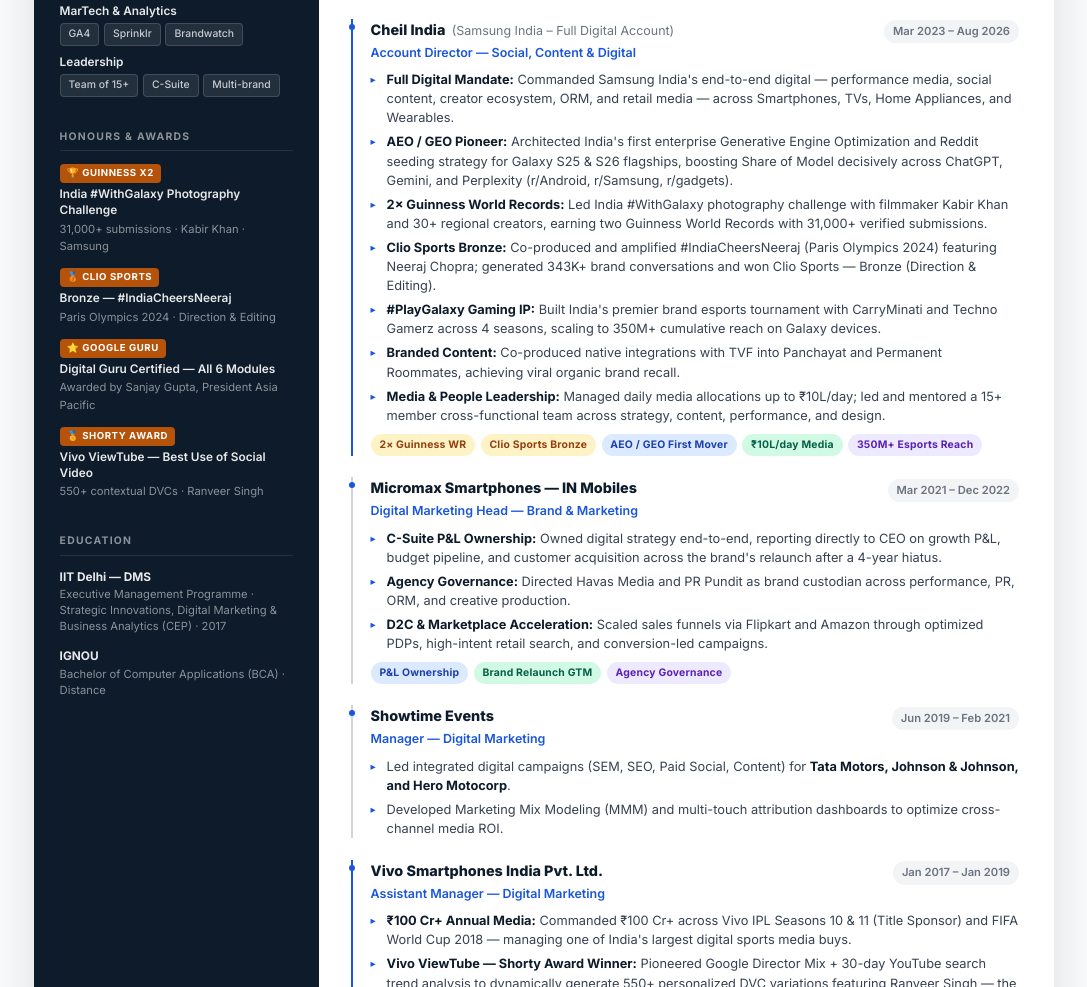
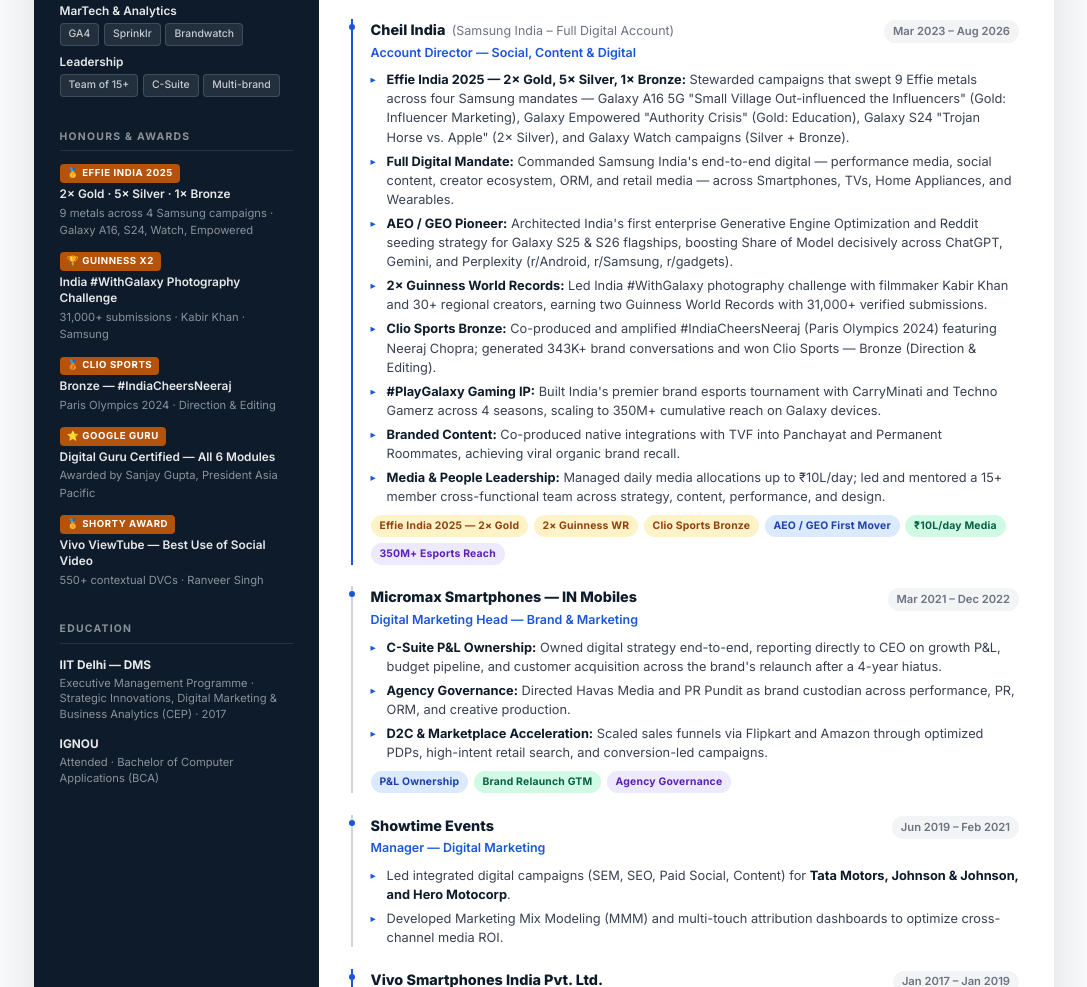
Before and after one commit to anshuseth007-ops/portfolio, a plain HTML site: page resume/index.html in a window 1280 px wide. Shown: the part 843-1830 px from the top of the page, without its empty margins (96-1183 px from the left). Drawn offline with Linux system fonts and the light colour scheme.

Commit message:
feat: add Effie India 2025 (2G/5S/1B), fix IGNOU to Attended

```diff
--- a/resume/index.html
+++ b/resume/index.html
@@ -519,6 +519,11 @@
       <div class="sb-label">Honours &amp; Awards</div>
       <div class="award-list">
         <div class="award-entry">
+          <span class="award-badge">🥇 Effie India 2025</span>
+          <div class="award-title">2× Gold · 5× Silver · 1× Bronze</div>
+          <div class="award-sub">9 metals across 4 Samsung campaigns · Galaxy A16, S24, Watch, Empowered</div>
+        </div>
+        <div class="award-entry">
           <span class="award-badge">🏆 Guinness x2</span>
           <div class="award-title">India #WithGalaxy Photography Challenge</div>
           <div class="award-sub">31,000+ submissions · Kabir Khan · Samsung</div>
@@ -551,7 +556,7 @@
         </div>
         <div class="edu-entry">
           <div class="edu-school">IGNOU</div>
-          <div class="edu-degree">Bachelor of Computer Applications (BCA) · Distance</div>
+          <div class="edu-degree">Attended · Bachelor of Computer Applications (BCA)</div>
         </div>
       </div>
     </div>
@@ -631,6 +636,7 @@
             <div class="exp-date">Mar 2023 – Aug 2026</div>
           </div>
           <ul class="exp-bullets">
+            <li><strong>Effie India 2025 — 2× Gold, 5× Silver, 1× Bronze:</strong> Stewarded campaigns that swept 9 Effie metals across four Samsung mandates — Galaxy A16 5G "Small Village Out-influenced the Influencers" (Gold: Influencer Marketing), Galaxy Empowered "Authority Crisis" (Gold: Education), Galaxy S24 "Trojan Horse vs. Apple" (2× Silver), and Galaxy Watch campaigns (Silver + Bronze).</li>
             <li><strong>Full Digital Mandate:</strong> Commanded Samsung India's end-to-end digital — performance media, social content, creator ecosystem, ORM, and retail media — across Smartphones, TVs, Home Appliances, and Wearables.</li>
             <li><strong>AEO / GEO Pioneer:</strong> Architected India's first enterprise Generative Engine Optimization and Reddit seeding strategy for Galaxy S25 &amp; S26 flagships, boosting Share of Model decisively across ChatGPT, Gemini, and Perplexity (r/Android, r/Samsung, r/gadgets).</li>
             <li><strong>2× Guinness World Records:</strong> Led India #WithGalaxy photography challenge with filmmaker Kabir Khan and 30+ regional creators, earning two Guinness World Records with 31,000+ verified submissions.</li>
@@ -640,6 +646,7 @@
             <li><strong>Media &amp; People Leadership:</strong> Managed daily media allocations up to ₹10L/day; led and mentored a 15+ member cross-functional team across strategy, content, performance, and design.</li>
           </ul>
           <div class="impact-chips">
+            <span class="chip chip-gold">Effie India 2025 — 2× Gold</span>
             <span class="chip chip-gold">2× Guinness WR</span>
             <span class="chip chip-gold">Clio Sports Bronze</span>
             <span class="chip chip-blue">AEO / GEO First Mover</span>
```
